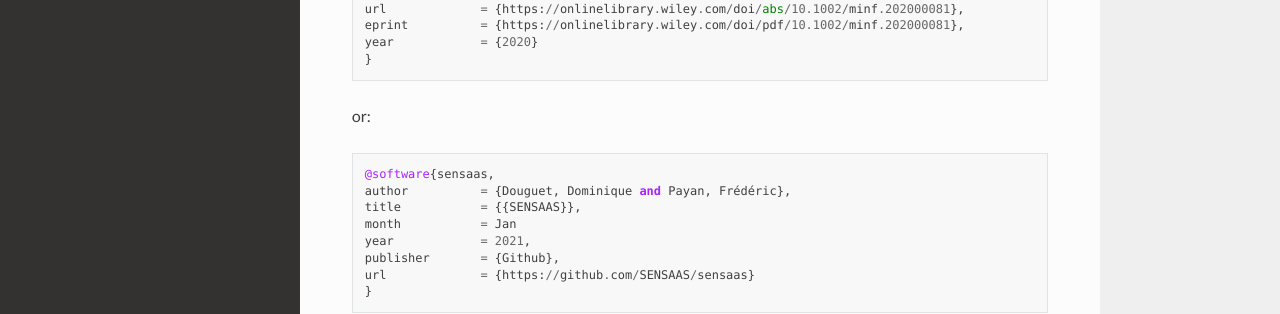
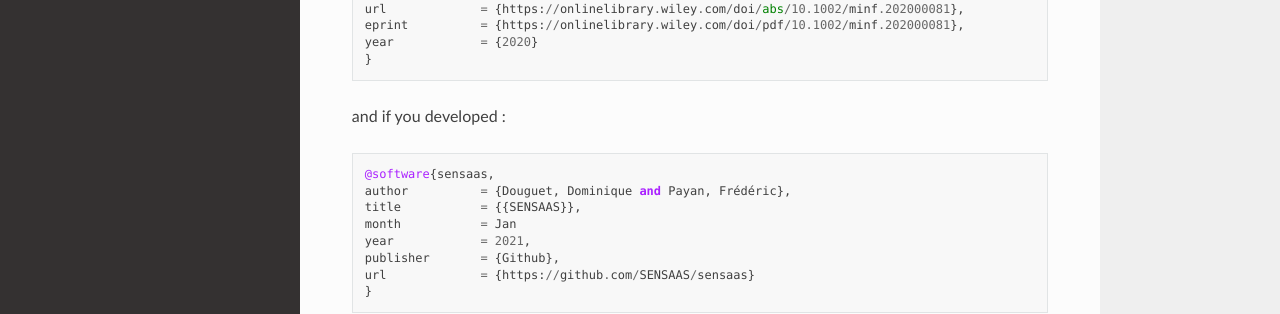
Before and after one commit to SENSAAS/sensaas, a Sphinx documentation site: the page built from docs/index.rst, in a window 1280 px wide and 900 px high, scrolled down 12718 px. Shown: the part 457-771 px from the top of the window. Built offline with Sphinx 7.4.7 and the Read the Docs theme 2.0.0, drawn with Linux system fonts in a browser that asks for light colours.

Commit message:
Update index.rst

```diff
--- a/docs/index.rst
+++ b/docs/index.rst
@@ -471,7 +471,7 @@ Bibtex:
 	year 		= {2020}
 	}
 
-or:
+and if you developed :
 
 ::
 
```
